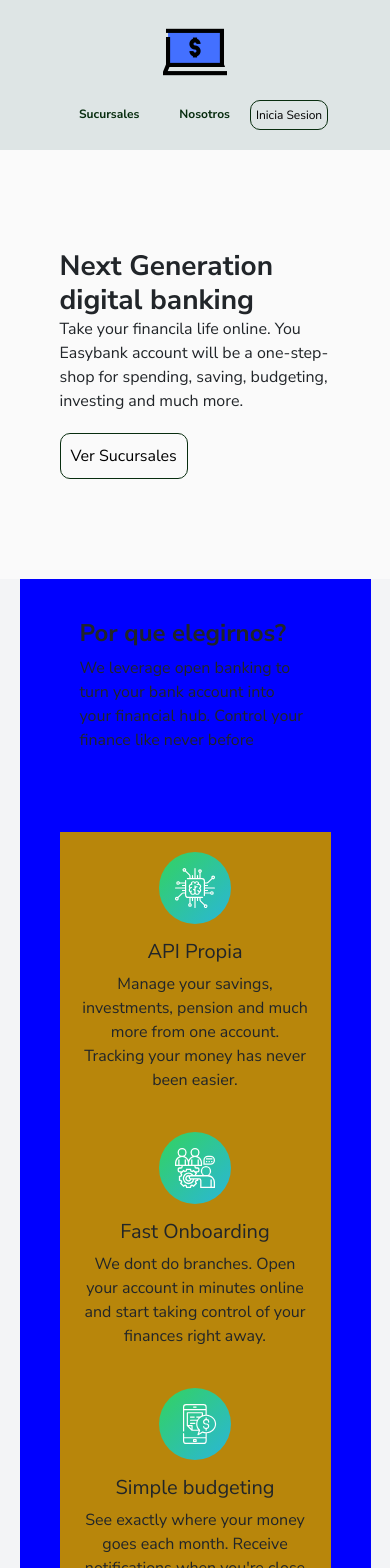
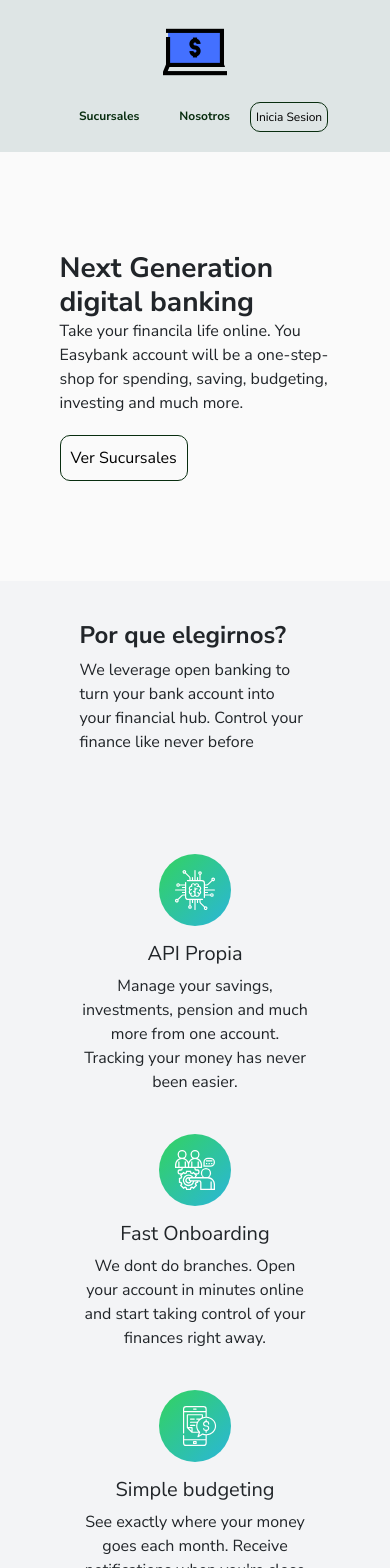
Before and after one commit to AntonioSalazar/cumplo-technical-challenge, a React (Create React App) app: page / in a window 390 px wide. Shown: the top 1568 px of the page. Built offline with nearby package versions, Linux system fonts and the light colour scheme; no server answers.

Commit message:
added the routing to the application, all of the links are correctly redirecting now

```diff
--- a/src/App.js
+++ b/src/App.js
@@ -5,15 +5,29 @@
 import LatestArticles from './Components/LatestArticles';
 import WhyUs from './Components/WhyUs';
 import UserProvider from './Context/UserProvider';
+import {
+  Switch,
+  Route,
+} from 'react-router-dom';
 
 const App = () => {
   return (
     <UserProvider>
       <Header />
       <main>
-        <Introduction />
-        <WhyUs />
-        <LatestArticles />
+        <Switch>
+          <Route path='/sucursales'>
+            Sucursales
+          </Route>
+          <Route path='/nosotros'>
+            nosotros meros
+          </Route>
+          <Route path='/'>
+            <Introduction />
+            <WhyUs />
+            <LatestArticles />
+          </Route>
+        </Switch>
       </main>
       <Footer />
     </UserProvider>
--- a/src/Components/Footer.js
+++ b/src/Components/Footer.js
@@ -1,12 +1,15 @@
 import React from 'react'
 import logo from '../img/bank-online.png'
+import {Link} from 'react-router-dom'
 
 const Footer = () => {
     return (
         <footer>
             <div className="footer__container">
                 <div className="footer__logo">
-                    <img src={ logo } alt="Cumplo"/>
+                    <Link to='/'>
+                        <img src={ logo } alt="Cumplo"/>
+                    </Link>
                 </div>
                 <div className="footer__author">
                     <h4>Creado por Antonio Salazar &reg;</h4>
--- a/src/Components/Header.js
+++ b/src/Components/Header.js
@@ -1,9 +1,6 @@
 import React, { useContext } from 'react'
 import { UserContext } from '../Context/UserProvider'
 import {
-    BrowserRouter as Router,
-    Switch,
-    Route,
     Link,
   } from 'react-router-dom';
 import logo from '../bank-online.png'
@@ -15,10 +12,11 @@
 
         <header className='header'>
             <div className="container">
-                <Router>
                         <div className="header__logo">
                             <figure>
-                                <img src={logo} alt="bank-cumplo"/>
+                                <Link to='/'>
+                                    <img src={logo} alt="bank-cumplo"/>
+                                </Link>
                             </figure>
                         </div>
 
@@ -48,9 +46,7 @@
                             }
 
 
-
                         </div>
-                </Router>
             </div>
         </header>
     )
--- a/src/Components/Introduction.js
+++ b/src/Components/Introduction.js
@@ -1,5 +1,6 @@
 import React from 'react'
 import background from '../image-mockups.png'
+import {Link} from 'react-router-dom'
 
 const Introduction = () => {
     return (
@@ -15,8 +16,9 @@
                         </p>
                     </div>
                     <div className="introduction__text-btn">
-                        <button
-                        >Ver Sucursales</button>
+                        <Link to='/sucursales'>
+                            <button>Ver Sucursales</button>
+                        </Link>
                     </div>
                 </div>
                 <div className="introduction__image">
--- a/src/index.js
+++ b/src/index.js
@@ -2,10 +2,13 @@
 import ReactDOM from 'react-dom';
 import './styles/CSS/index.css';
 import App from './App';
+import {BrowserRouter as Router} from "react-router-dom"
 
 ReactDOM.render(
   <React.StrictMode>
-    <App />
+    <Router>
+      <App />
+    </Router>
   </React.StrictMode>,
   document.getElementById('root')
 );
--- a/src/styles/CSS/index.css
+++ b/src/styles/CSS/index.css
@@ -155,7 +155,6 @@
 @media only screen and (max-width: 900px) {
   .whyus__container {
     width: 90%;
-    background: blue;
     margin-top: 0px; }
   .whyus__text {
     width: 100%; } }
@@ -166,7 +165,6 @@
     flex-direction: column; }
     .whyus__reasons-each {
       text-align: center;
-      background: darkgoldenrod;
       padding: 20px; }
       .whyus__reasons-each-paragraph {
         width: 100%;
--- a/src/styles/SASS/WhyUs/WhyUs.scss
+++ b/src/styles/SASS/WhyUs/WhyUs.scss
@@ -55,7 +55,6 @@
 
         &__container{
             width: 90%;
-            background: blue;
             margin-top: 0px;
         }
 
@@ -73,7 +72,6 @@
             flex-direction: column;
             &-each {
                 text-align: center;
-                background: darkgoldenrod;
                 padding: 20px;
 
                 &-paragraph{
```
Also changed, not shown: src/Context/BankProvider.js (added), 1 other file (tests, documents, lock files or other folders).
